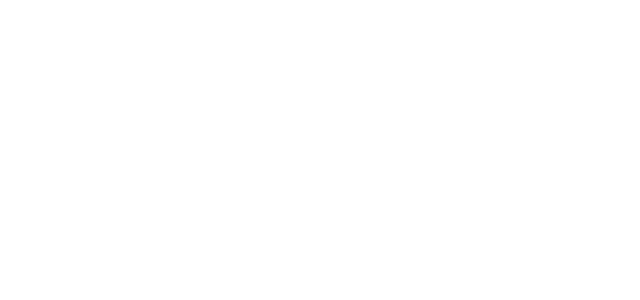
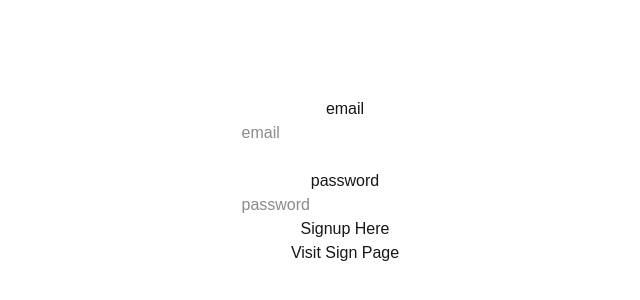
Before and after one commit to T-REX-C0DER/Auth-Core-NextJS, a Next.js app: page /login in a window 1280 px wide. Shown: the part 256-556 px from the top of the page, without its empty margins (295-935 px from the left). Built offline with nearby package versions, Linux system fonts and the light colour scheme.

Commit message:
created login page

```diff
--- a/app/login/page.tsx
+++ b/app/login/page.tsx
@@ -1,7 +1,52 @@
+"use client";
+import React from "react";
+import Link from "next/link";
+import {useRouter} from "next/navigation";
+import { Axios } from "axios";
+
+
+
 export default function LoginPage() {
+    const [user,setuser] = React.useState({
+        email:"",
+        password:"",
+    })
+
+    const onSignup = async () => {
+
+    }
+
+
     return (
-      <div className="flex">
-         <h1 className="text-5xl font-bold text-white "> LOGIN PAGE</h1>
+      <div className="flex flex-col items-center justify-center min-h-screen py-2">
+
+         <h1 className="text-5xl font-bold text-white "> SIGNUP PAGE</h1> <br />
+         <hr />
+
+         <label htmlFor = "email">email</label>
+         <input
+                type="text"
+                id="email"
+                value={user.email}
+                onChange={(e) => setuser({...user,email:e.target.value})}
+                placeholder="email"
+                />
+
+        <br />
+        <label htmlFor = "password">password</label>
+         <input
+                type="password"
+                id="password"
+                value={user.password}
+                onChange={(e) => setuser({...user,password:e.target.value})}
+                placeholder="password"
+                />
+
+       <button onClick={onSignup}>
+        Signup Here
+       </button>
+       <Link href="/login"> Visit Sign Page</Link>
+
       </div>
       )
 }
```
